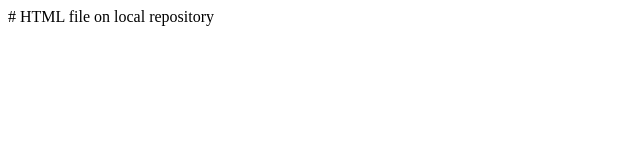
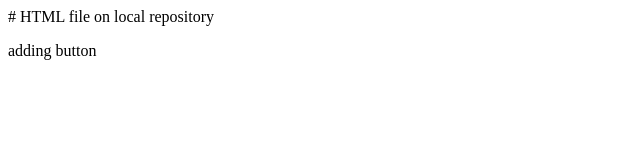
Before and after one commit to Bhoomi-newbie/Local-Repo, a plain HTML site: page index.html in a window 1280 px wide. Shown: the full height of the page, 0-640 px from the left. Drawn offline with Linux system fonts and the light colour scheme.

```diff
--- a/index.html
+++ b/index.html
@@ -1 +1,2 @@
 # HTML file on local repository
+<p>adding button</p>
```
